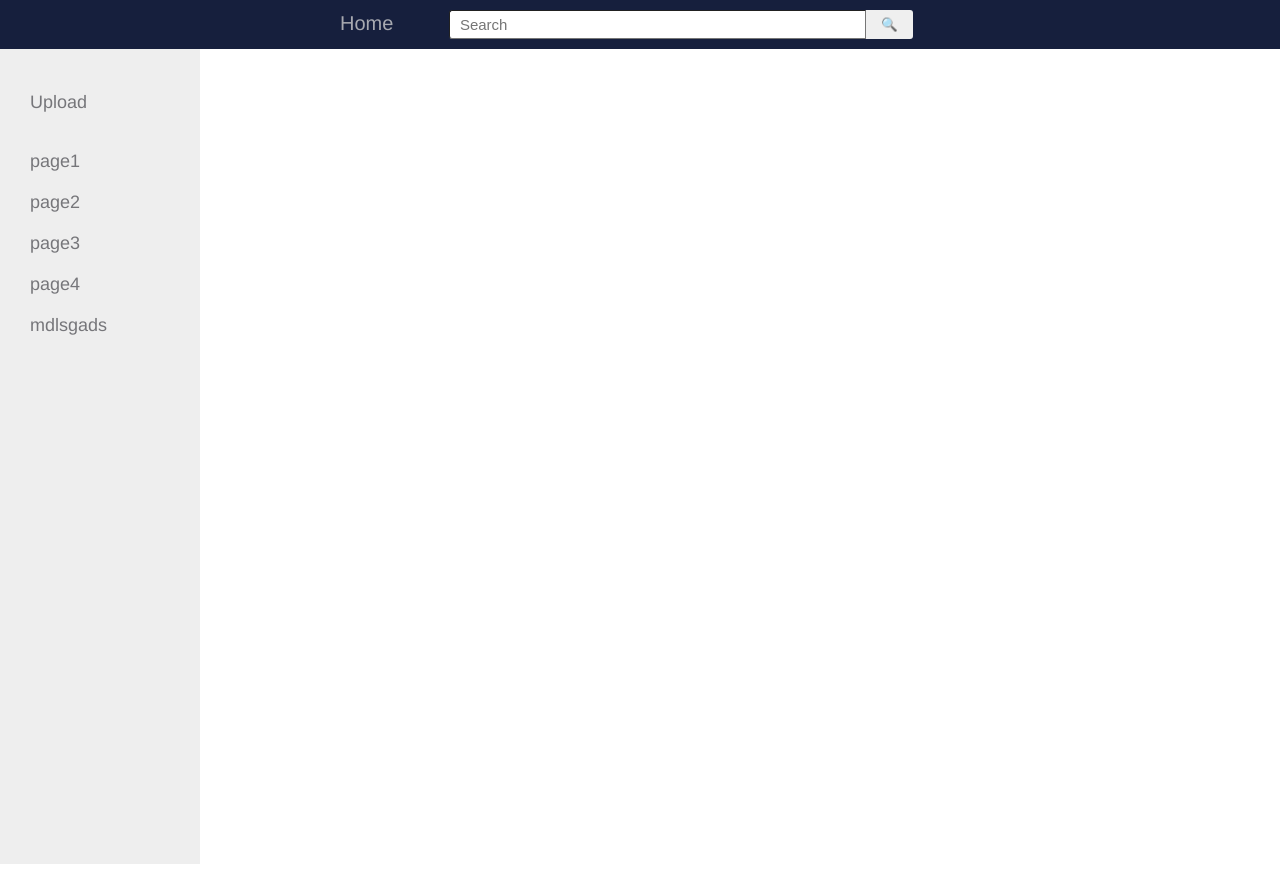
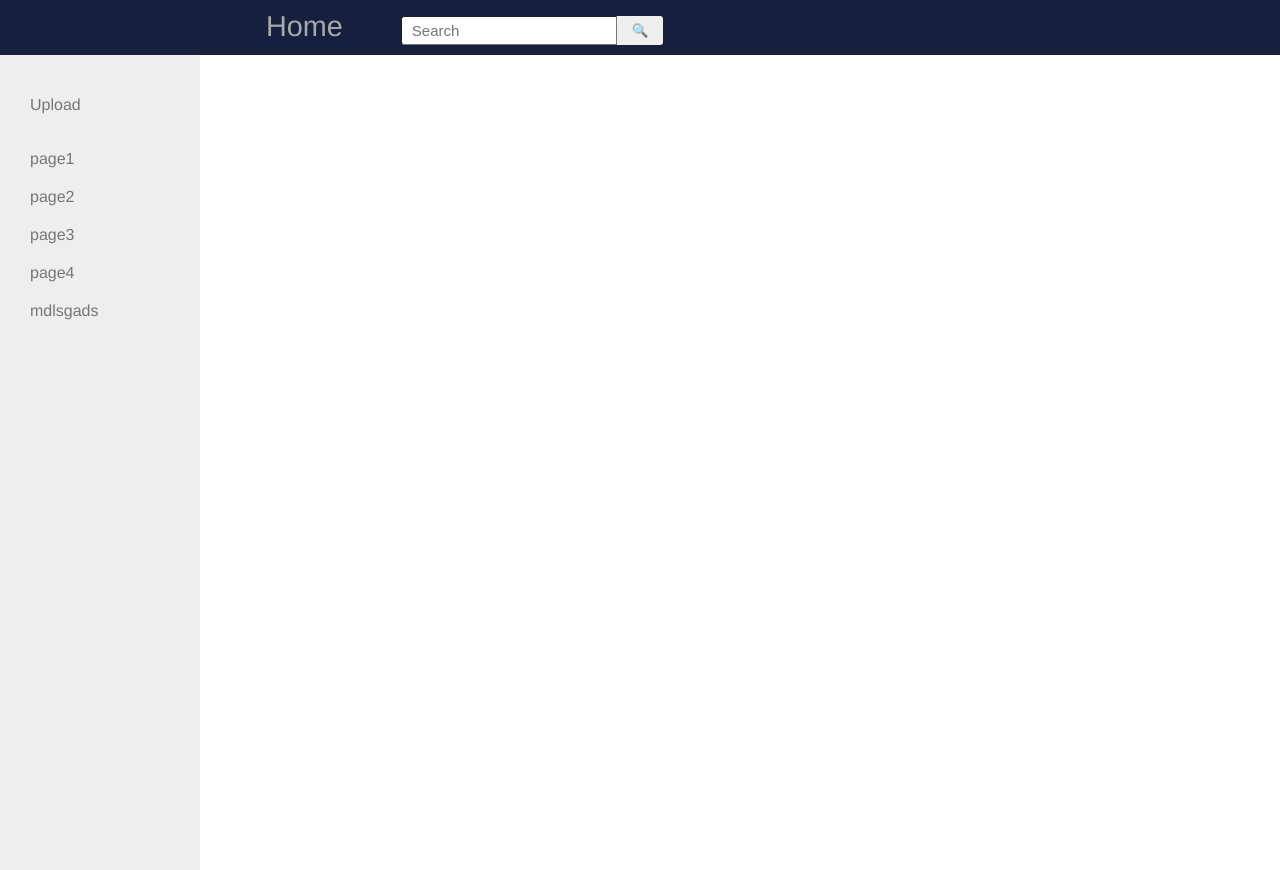
Before and after one commit to daisyb/vigilant-web-gallery, a Python web app: template templates/base.html in a window 1280 px wide. Run offline with Jinja, Linux system fonts and the light colour scheme; the template is opened without the code that fills it, so the values that code supplies are empty.

Commit message:
some style stuff

```diff
--- a/static/css/style.css
+++ b/static/css/style.css
@@ -3,7 +3,7 @@ body {
     margin:0;
     padding:0;
     font-family:"Helvetica";
-
+    width:100%;
 }
 
 
@@ -19,12 +19,13 @@ a:hover {
 #nav-top {
     background-color:#161F3D;/*#CAD8E3;*/
     padding:10px;
-    font-size:20px;
+    font-size:1.8em;
+    width:100%;
 }
 
     .nav-contents {
-        padding-left:200px;
-	width:800px;
+        padding-left:20%;
+	width:80%;
 	margin:auto;
 	position:relative;
     }
@@ -51,7 +52,7 @@ a:hover {
 	}
 
         .search-div input[type=text] {
-	    width: 400px;
+	    width: 90%;
 	    padding: 5px 5px 5px 10px;
 	    font-size:15px;
 	    border-radius:3px 0px 0px 3px;
@@ -77,7 +78,7 @@ a:hover {
     width:200px;
     height:100vh;
     padding: 15px 0px 0px 0px;
-    font-size:18px;
+    font-size:1em;
     float:left;
 }
 
--- a/templates/base.html
+++ b/templates/base.html
@@ -4,6 +4,7 @@
     <title>{% block title %}{% endblock %}</title>
     <link rel="stylesheet" type="text/css" href="../static/css/style.css" />
     <meta name="viewport" content="width=device-width, initial-scale=1">
+    <meta charset="UTF-"
   </head>
   <body>
     <div id="nav-top">
@@ -34,11 +35,11 @@
     </div>
     <script>
      window.addEventListener('resize', function(e){
-
+     /*
 	 if (document.documentElement.clientWidth < 800){
              console.log("hohoohoh");
-	     /* working on making the side menu a dropdown when
-	     window is small */
+	     // working on making the side menu a dropdown when
+	     //window is small
 	     var sNav = document.getElementById("nav-side");
 	     sNav.className = "dropdown-contents";
 
@@ -51,7 +52,9 @@
              dropmenu.className = "dropmenu";
              dropmenu.innerHTML = "menu";
 	     tNav.appendChild(dropmenu);
+
 	 };
+	 */
      });
     </script>
     <div class="main">
```
